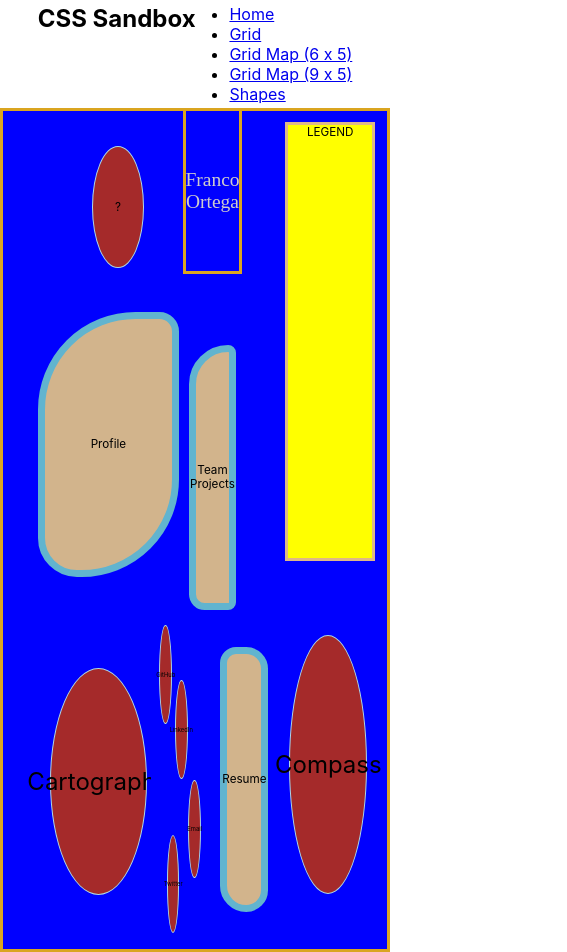
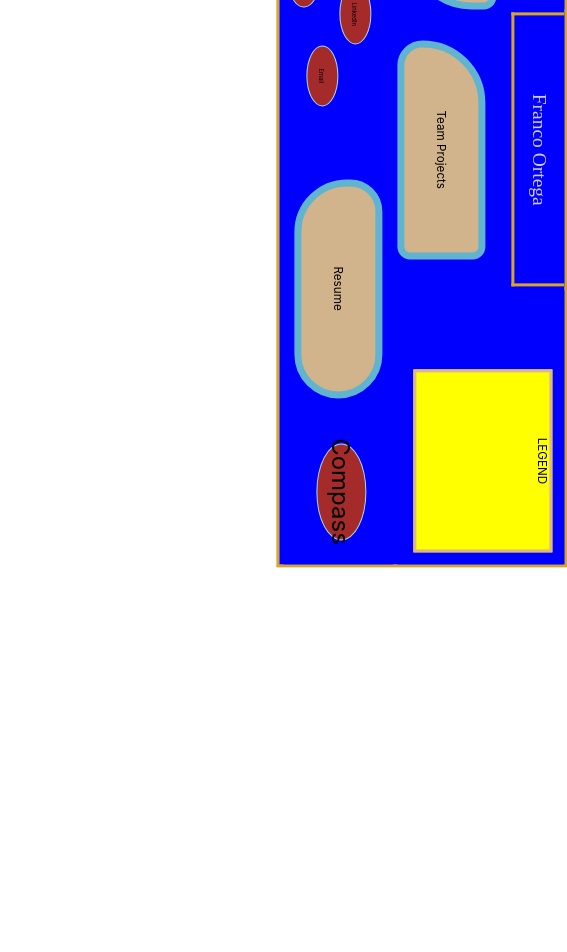
Before and after one commit to franco-ortega/css-sandbox, a React (Create React App) app: page /gridmap6x5 in a window 390 px wide. Shown: the whole page, 567 px wide, since content can reach past the window. After the commit the page ends 844 px from the top, so only its background shows below. Built offline with nearby package versions, Linux system fonts and the light colour scheme.

Commit message:
add orientation rotation for mobile

```diff
--- a/src/components/app/App.js
+++ b/src/components/app/App.js
@@ -17,7 +17,7 @@ const App = () => {
   return (
     <div>
       <Router>
-      <Header />
+      {/* <Header /> */}
         <Switch>
           <Route exact path='/' component={Home}></Route>
           <Route path='/grid' component={Grid}></Route>
--- a/src/components/grid/GridMap6x5.module.css
+++ b/src/components/grid/GridMap6x5.module.css
@@ -105,3 +105,12 @@
     align-items: flex-start;
     justify-content: flex-start;
 }
+
+
+@media only screen and (max-width: 900px) and (orientation: portrait) {
+    .GridMap6x5 {
+      height: 80%;
+      width: 100vh;
+      transform: rotate(90deg);
+    }
+}
```
Also changed, not shown: 1 other file (tests, documents, lock files or other folders).
